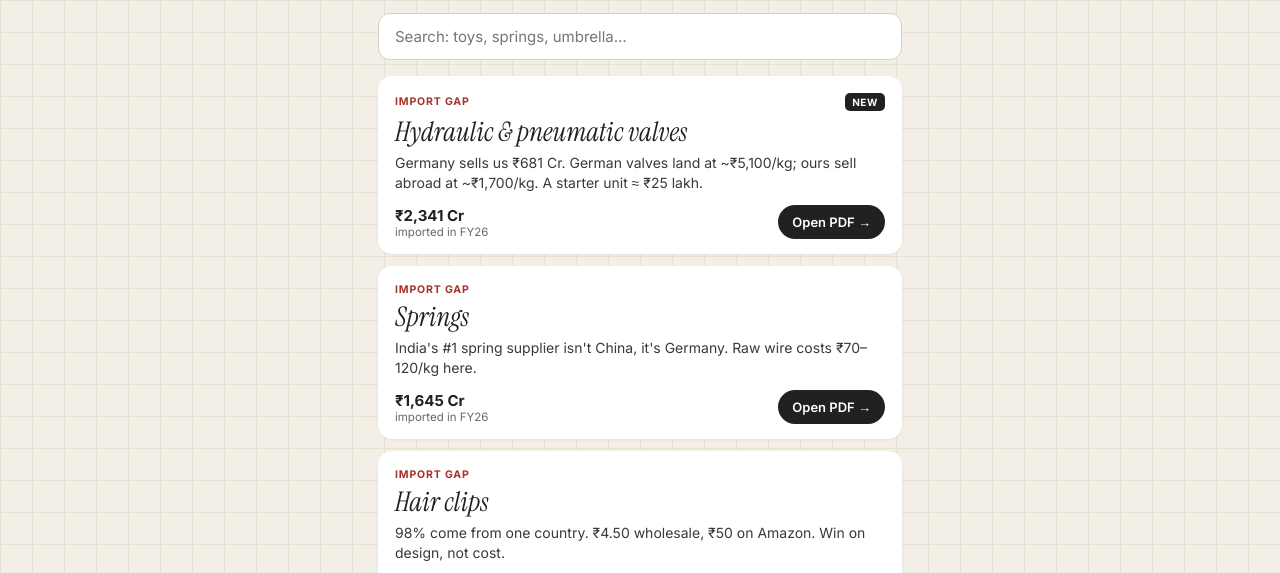
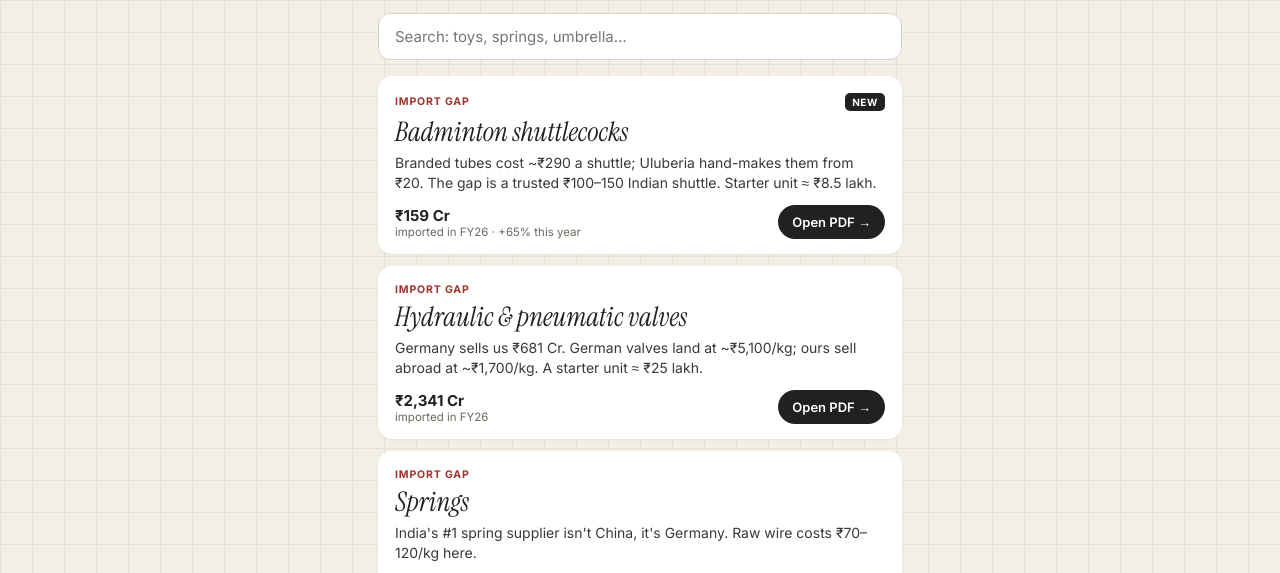
Before and after one commit to profitmotive/profitmotive.github.io, a plain HTML site: page index.html in a window 1280 px wide. Shown: the part 224-797 px from the top of the page. Drawn offline with Linux system fonts and the light colour scheme.

Commit message:
Add shuttlecock breakdown
Co-Authored-By: Claude Opus 5.5 <noreply@anthropic.com>
Claude-Session: https://claude.ai/code/session_01V33d3yH5Toesh6xeyCqne2

```diff
--- a/index.html
+++ b/index.html
@@ -66,6 +66,7 @@
 const D = id => 'https://drive.google.com/file/d/' + id + '/view';
 const items = [
   // Newest reel first. To add a breakdown, put it at the TOP of this list.
+  {tag:'Import Gap', title:'Badminton shuttlecocks', hook:'Branded tubes cost ~₹290 a shuttle; Uluberia hand-makes them from ₹20. The gap is a trusted ₹100–150 Indian shuttle. Starter unit ≈ ₹8.5 lakh.', num:'₹159 Cr', sub:'imported in FY26 · +65% this year', url:D('1311DQBv_nxEPi06dgDZv9wY-lJZqFrXZ'), keys:'shuttle shuttlecock shuttlecocks badminton feather uluberia yonex cork'},
   {tag:'Import Gap', title:'Hydraulic & pneumatic valves', hook:'Germany sells us ₹681 Cr. German valves land at ~₹5,100/kg; ours sell abroad at ~₹1,700/kg. A starter unit ≈ ₹25 lakh.', num:'₹2,341 Cr', sub:'imported in FY26', url:D('1bbExre0iOOPZo7n2n69aM8yI-fwoF8C9'), keys:'valve valves hydraulic pneumatic janatics jcb cnc germany'},
   {tag:'Import Gap', title:'Springs', hook:"India's #1 spring supplier isn't China, it's Germany. Raw wire costs ₹70–120/kg here.", num:'₹1,645 Cr', sub:'imported in FY26', url:D('1QB-Jt06vi07HkWvAXuxcjI0xA4xBHYOO'), keys:'spring springs germany frontier coil wire'},
   {tag:'Import Gap', title:'Hair clips', hook:'98% come from one country. ₹4.50 wholesale, ₹50 on Amazon. Win on design, not cost.', num:'₹380 Cr', sub:'imported last year', url:D('1wCJ_q0dq_qtYJyd11pKKHr1Zy3ATmR3q'), keys:'hair clip clips claw accessories'},
```
